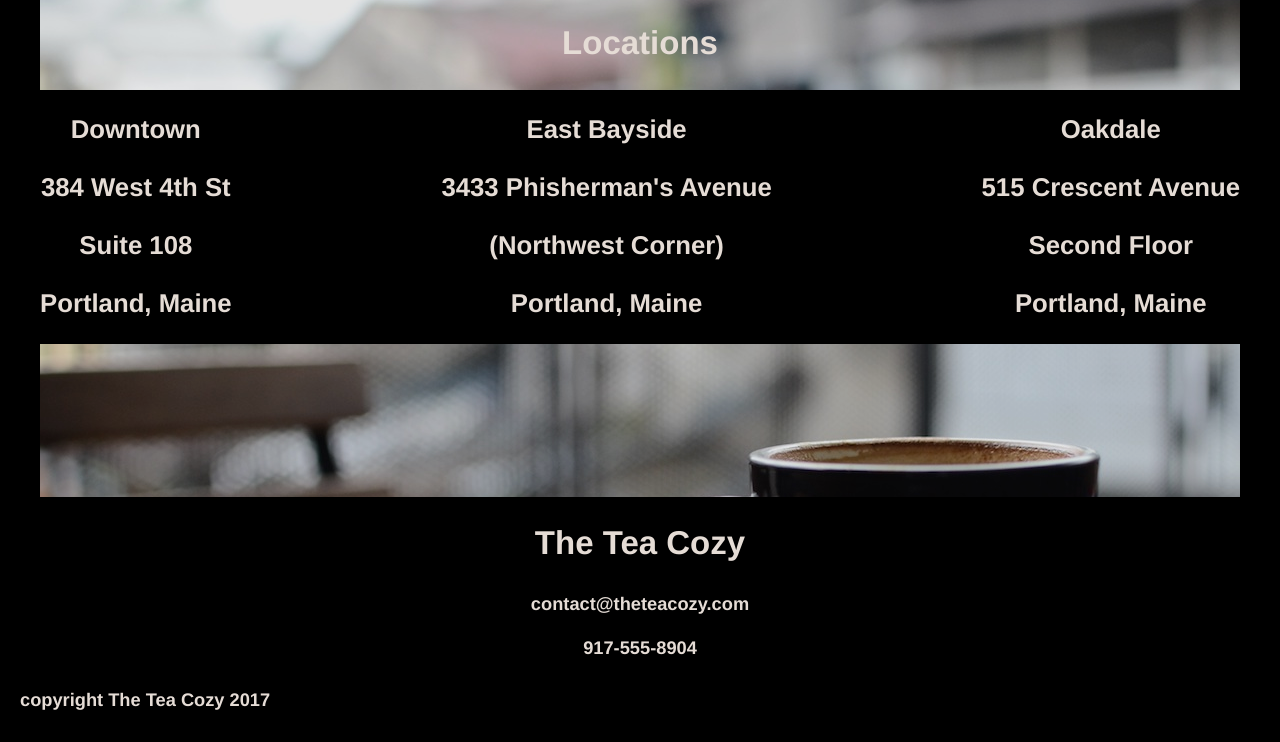
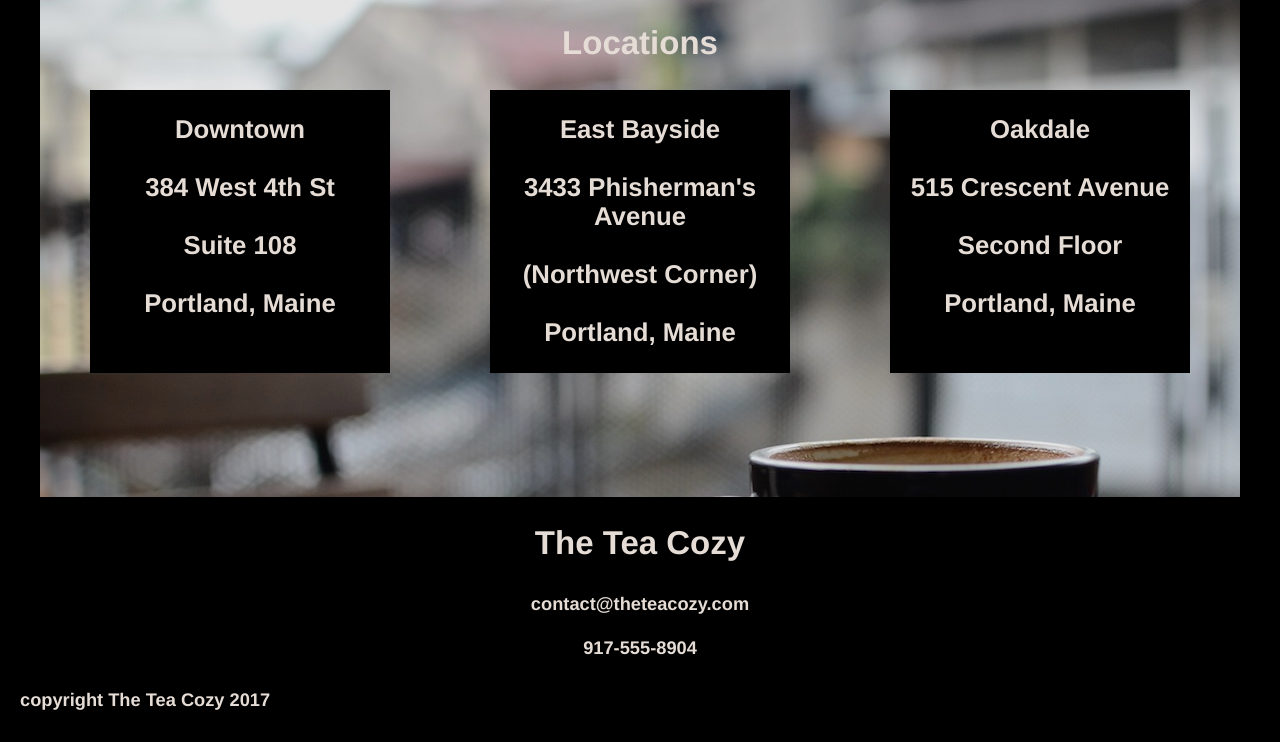
Before and after one commit to cspower5/Tea-Cozy, a plain HTML site: page index.html in a window 1280 px wide. Shown: the part 1466-2208 px from the top of the page. Drawn offline with Linux system fonts and the light colour scheme.

Commit message:
Everything looks good just needs to be alligned according to specs.

```diff
--- a/resources/css/style.css
+++ b/resources/css/style.css
@@ -50,10 +50,6 @@ nav span{
   text-align: center;
 }
 .locations{
-  /*display: flex;
-  flex-wrap: wrap;
-  justify-content: center;*/
-  /*align-items: center;*/
   background-image: url("../images/img-locations-background.jpg");
   background-size: cover;
   height: 500px;
@@ -79,20 +75,16 @@ nav span{
 .all-locs{
   display: flex;
   flex-wrap: wrap;
-  flex-grow: 1;
-  justify-content: space-between;
-  background-color: black;
+  justify-content: center;
   width: 1200px;
   text-align: center;
 }
 .loc{
-  /*display: flex;
-  flex-wrap: wrap;
-  flex-grow: 1;
-  justify-content: space-between;*/
   background-color: black;
   opacity: 1;
   text-align: center;
+  width: 300px;
+  margin: 0 auto;
 }
 .footer{
   height: 200px;
```
